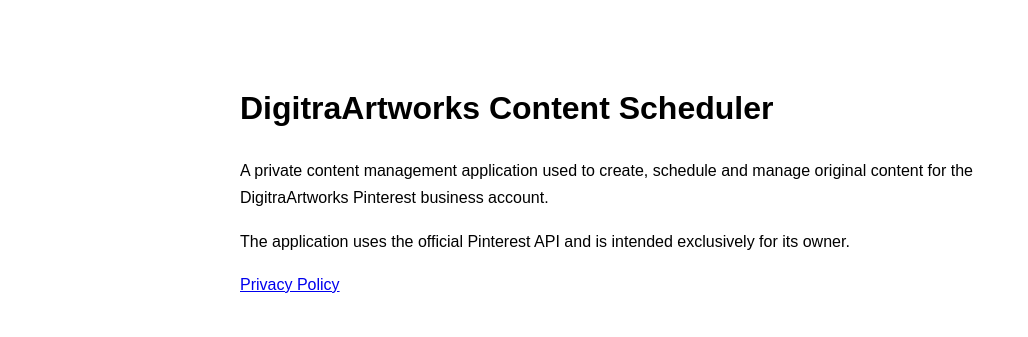
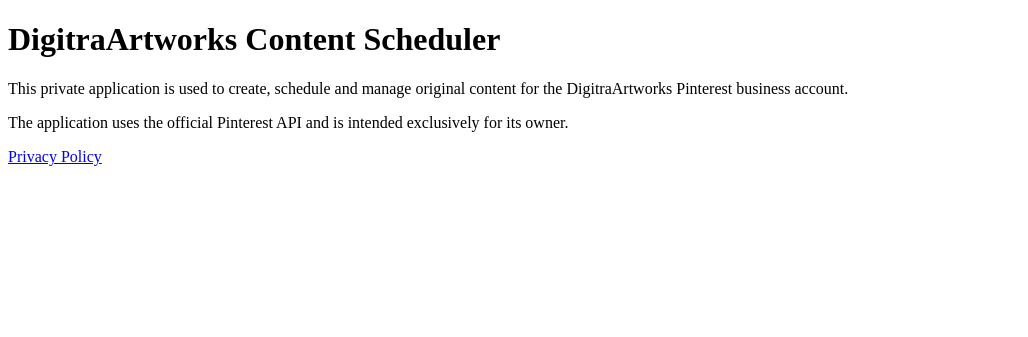
Before and after one commit to aykuthlldogan-blip/digitraartworks-privacy, a plain HTML site: page app.html in a window 1280 px wide. Shown: the whole page, without its empty margins (0-1028 px from the left). Drawn offline with Linux system fonts and the light colour scheme.

Commit message:
Refactor HTML structure and improve body content
Updated HTML structure and modified body text for clarity.

```diff
--- a/app.html
+++ b/app.html
@@ -1,13 +1,11 @@
 <!DOCTYPE html>
-<html lang="en">
+<html>
 <head>
-  <meta charset="UTF-8">
-  <meta name="viewport" content="width=device-width, initial-scale=1.0">
   <title>DigitraArtworks Content Scheduler</title>
 </head>
-<body style="max-width:800px;margin:40px auto;padding:20px;font-family:Arial;line-height:1.7;">
+<body>
   <h1>DigitraArtworks Content Scheduler</h1>
-  <p>A private content management application used to create, schedule and manage original content for the DigitraArtworks Pinterest business account.</p>
+  <p>This private application is used to create, schedule and manage original content for the DigitraArtworks Pinterest business account.</p>
   <p>The application uses the official Pinterest API and is intended exclusively for its owner.</p>
   <p><a href="./">Privacy Policy</a></p>
 </body>
```
